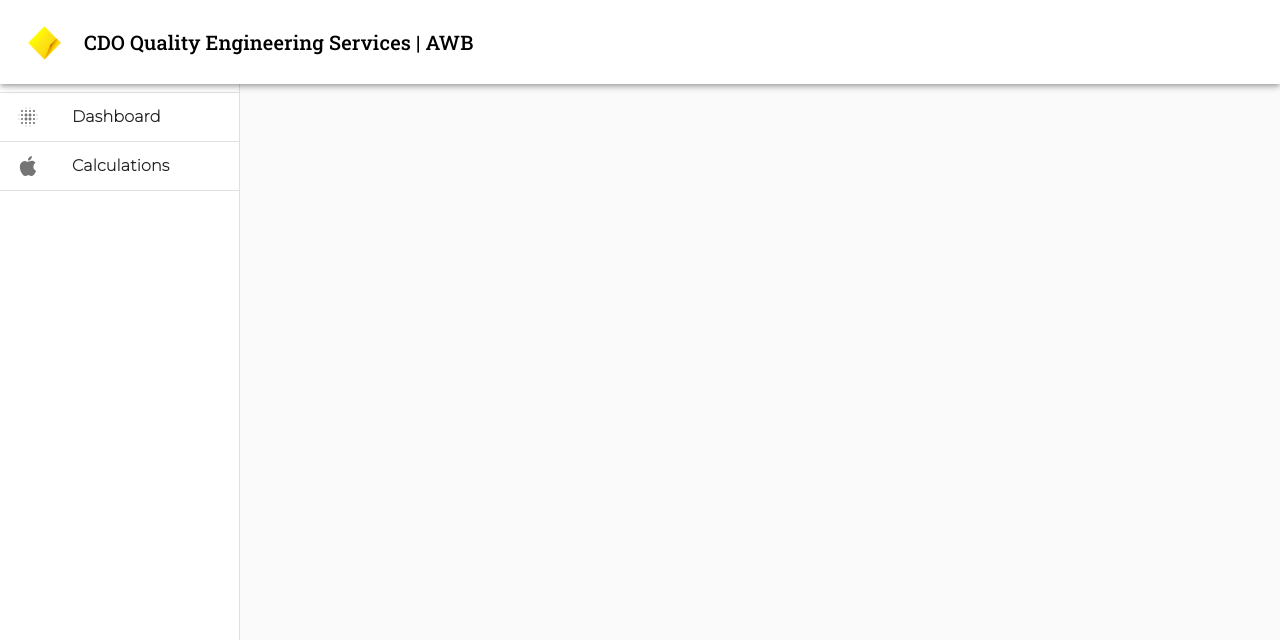
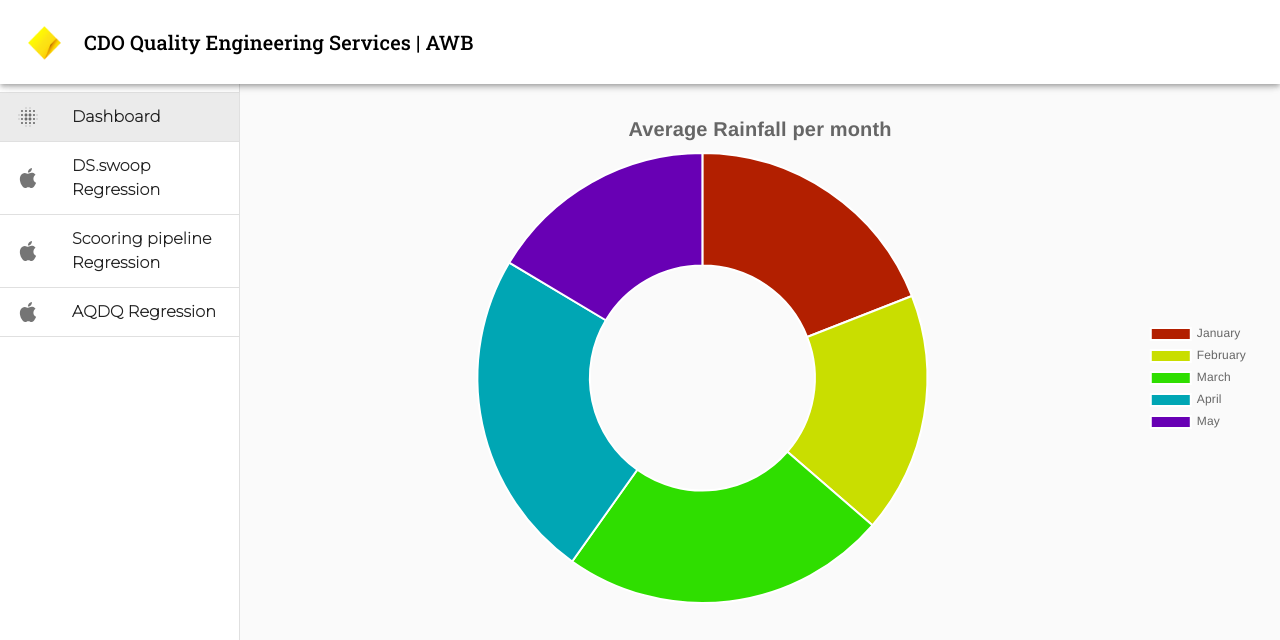
Before and after one commit to dmitridrozdov/materila-ui-demo, a React (Create React App) app: page /awb in a window 1280 px wide. Shown: the top 640 px of the page. Built offline with nearby package versions, Linux system fonts and the light colour scheme.

Commit message:
Update Awb.js

```diff
--- a/src/AWB/Awb.js
+++ b/src/AWB/Awb.js
@@ -16,6 +16,25 @@ const Awb = () => {
   const onItemClick = section => () => {
     setSection(section)
   }
+
+  const menuList = [
+    {
+      name: 'Dashboard',
+      icon: <BlurOnIcon />,
+    },
+    {
+      name: 'DS.swoop Regression',
+      icon: <AppleIcon />,
+    },
+    {
+      name: 'Scooring pipeline Regression',
+      icon: <AppleIcon />,
+    },
+    {
+      name: 'AQDQ Regression',
+      icon: <AppleIcon />,
+    },
+  ]
 
   return (
     <div className={classes.root}>
@@ -39,22 +58,18 @@ const Awb = () => {
         <div className={classes.drawerContainer}>
           <List className={classes.list}>
             <Divider />
-            <ListItem button onClick={onItemClick('Dashboard')}>
-              <ListItemIcon> <BlurOnIcon /></ListItemIcon>
-                <ListItemText
-                  disableTypography
-                  primary={<Typography className={classes.listItemName}>Dashboard</Typography>}
-                />
-            </ListItem>
-            <Divider />
-            <ListItem button onClick={onItemClick('1')}>
-              <ListItemIcon> <AppleIcon /></ListItemIcon>
-              <ListItemText
-                  disableTypography
-                  primary={<Typography className={classes.listItemName}>Calculations</Typography>}
-                />
-            </ListItem>
-            <Divider />
+            {menuList.map((menuItem) => (
+              <>
+                <ListItem button onClick={onItemClick(menuItem.name)} selected={menuItem.name === section}>
+                  <ListItemIcon> {menuItem.icon} </ListItemIcon>
+                  <ListItemText
+                    disableTypography
+                    primary={<Typography className={classes.listItemName}>{menuItem.name}</Typography>}
+                  />
+                </ListItem>
+                <Divider />
+              </>
+            ))}
           </List>
 
         </div>
@@ -62,10 +77,12 @@ const Awb = () => {
       <main className={classes.content}>
         <Toolbar />
         <Typography paragraph>
-        {section === 'Dashboard' ?
-          ''
-        :
-        <LineGraph />}
+        {
+          {
+            'Dashboard': <LineGraph />,
+            'Scooring pipeline Regression': <LineGraph />,
+          }[section]
+        }
         </Typography>
       </main>
     </div>
```
